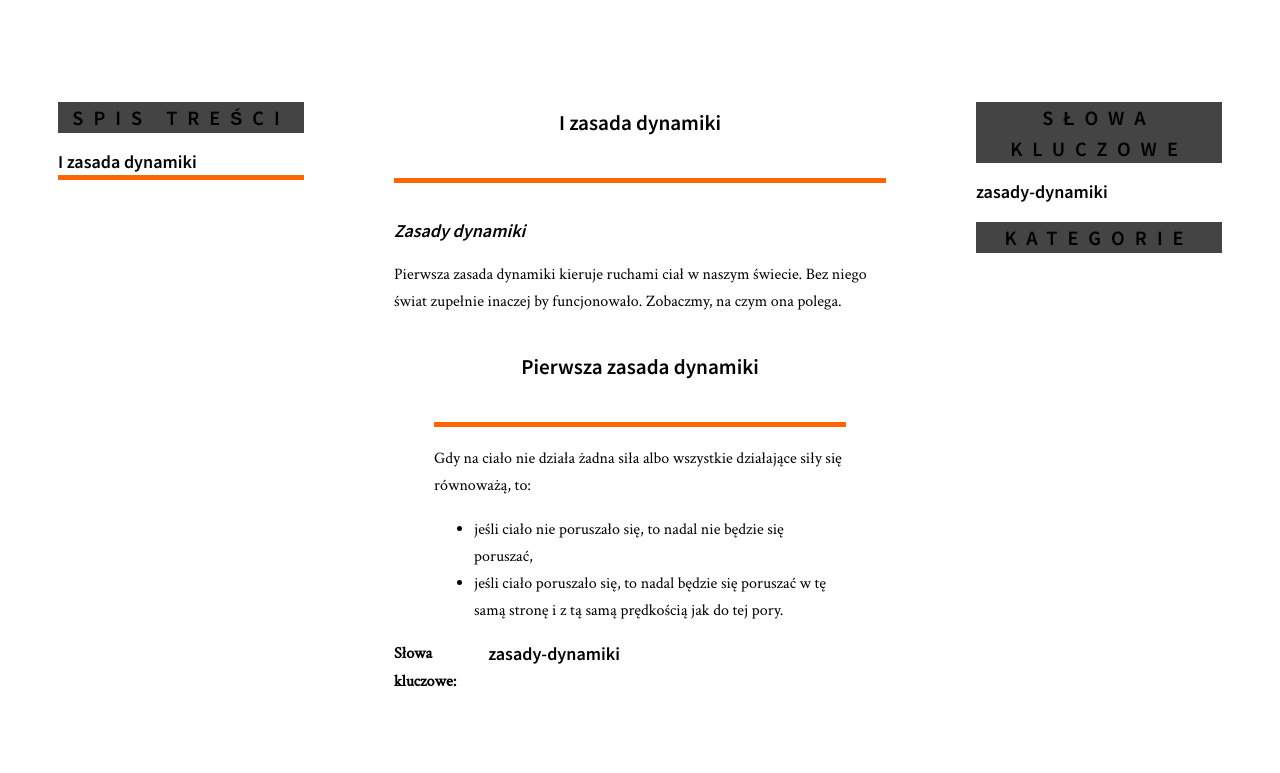
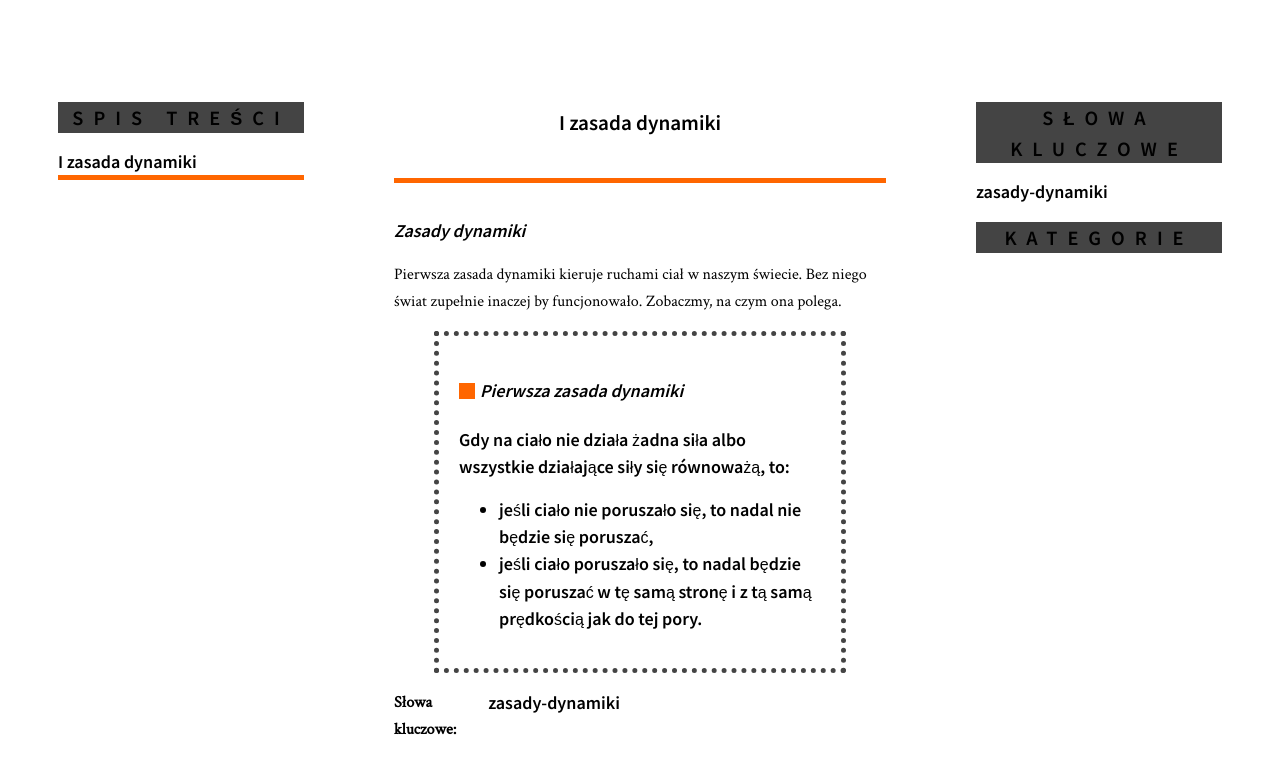
Before and after one commit to KevinKaluzny/javascript-blog, a website: page index.html in a window 1280 px wide. Shown: the part 267-1040 px from the top of the page. Before the commit the page ends 1010 px from the top, so only its background shows below. Drawn offline with nearby package versions, Linux system fonts and the light colour scheme; a web font is replaced by a local one.

Commit message:
Add style for info-boxes

```diff
--- a/index.html
+++ b/index.html
@@ -6,6 +6,7 @@
     <meta http-equiv="X-UA-Compatible" content="IE=edge">
     <meta name="viewport" content="width=device-width, initial-scale=1.0">
     <title>Blog</title>
+    <link rel="stylesheet" href="https://use.fontawesome.com/releases/v6.0.0/css/all.css">
     <link rel="stylesheet" href="css/style.css">
 </head>
 
@@ -31,7 +32,7 @@
                                 inaczej by funcjonowało. Zobaczmy, na czym ona polega.</p>
 
                             <blockquote class="info">
-                                <h3>Pierwsza zasada dynamiki</h3>
+                                <h4><i class="fa-solid fa-square-full"></i>Pierwsza zasada dynamiki</h4>
                                 Gdy na ciało nie działa żadna siła albo wszystkie działające siły się równoważą, to:
                                 <ul>
                                     <li>jeśli ciało nie poruszało się, to nadal nie będzie się poruszać,</li>
--- a/sass/style.scss
+++ b/sass/style.scss
@@ -53,7 +53,7 @@ body {
   }
 }
 
-.section-title, .post-author, .list, .logo + span, h2, h3 {
+.section-title, .post-author, .list, .logo + span, h2, h3, h4 {
   font-family: $font-header;
 }
 
@@ -91,6 +91,20 @@ header {
   background: $color-light;
   margin-right: 10px;
   padding: 40px;
+}
+
+.info {
+  border: 5px dotted $color-dark;
+  padding: 20px;
+  font-family: $font-header;
+  h4 {
+    font-style: italic;
+    i {
+      display: inline-block;
+      color: $color-main;
+      margin-right: 5px;
+    }
+  }
 }
 
 /* Logo */
```
Also changed, not shown: css/style.css, 1 other file.
